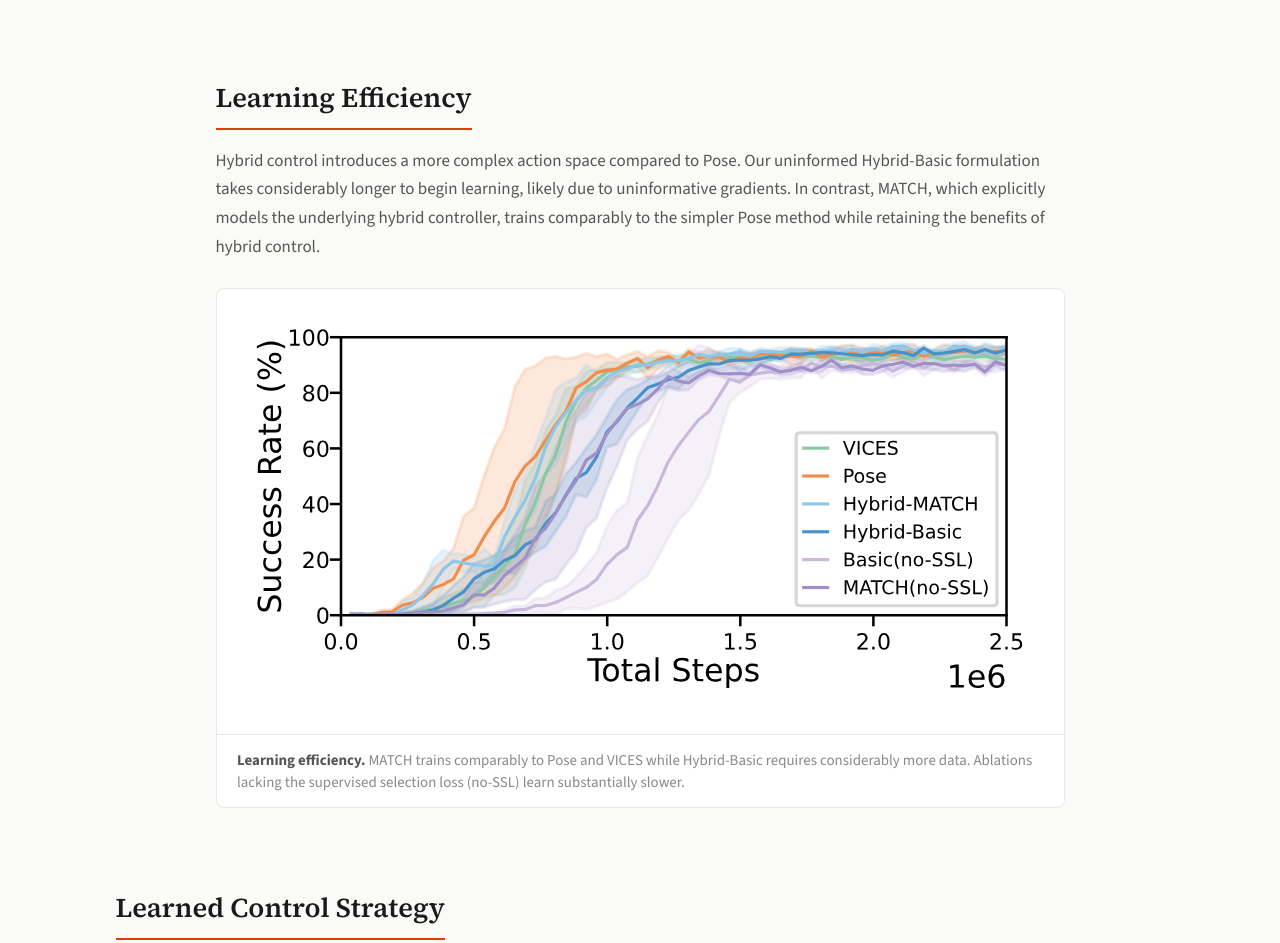
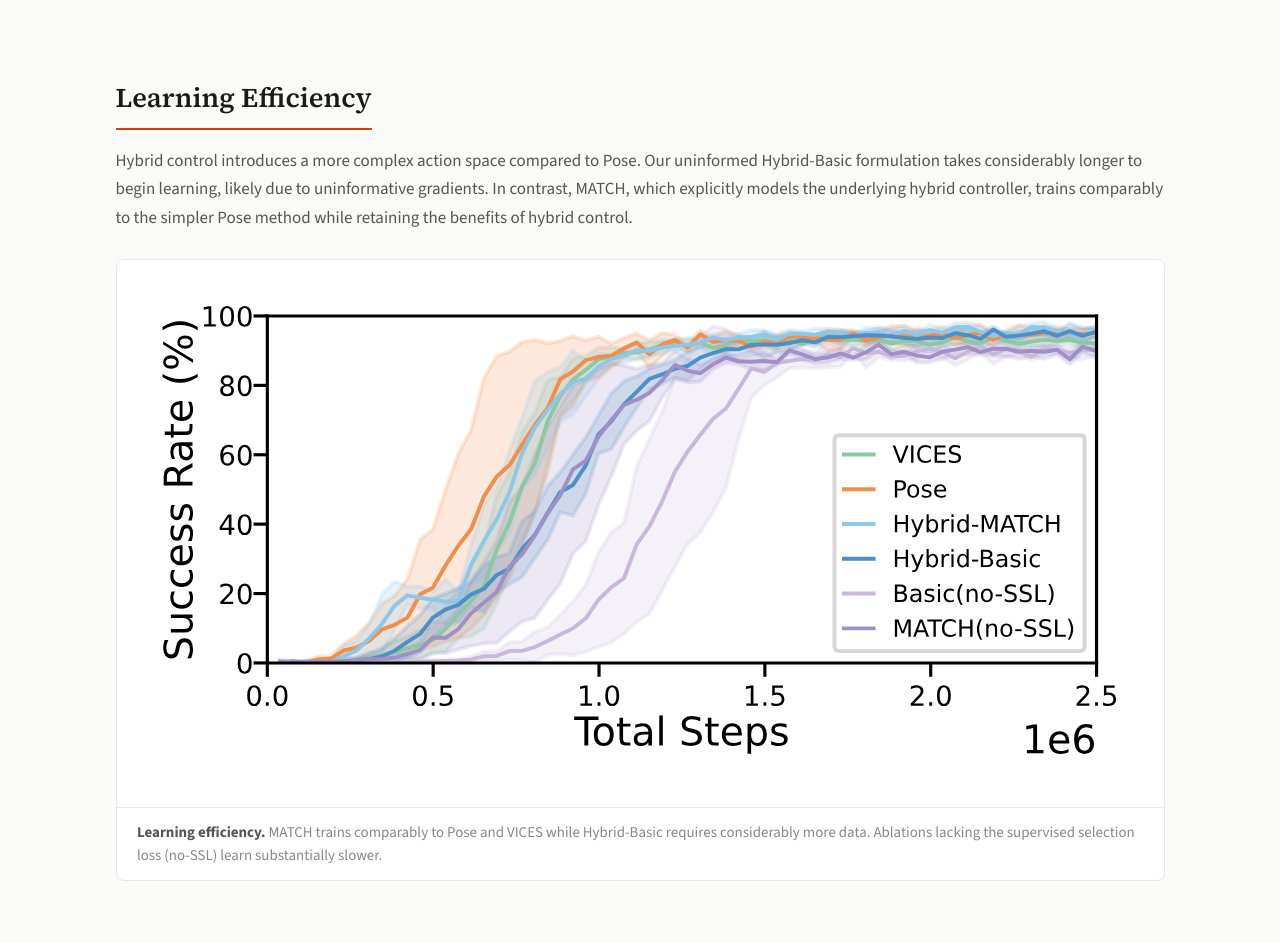
Before and after one commit to RoboNuke/learning_hybrid-control_for_in-contact_manipulation, a plain HTML site: page index.html in a window 1280 px wide. Shown: the part 6547-7490 px from the top of the page. Drawn offline with nearby package versions, Linux system fonts and the light colour scheme.

Commit message:
Make Learning Efficiency section full width

```diff
--- a/index.html
+++ b/index.html
@@ -841,7 +841,7 @@
   </section>
 
   <!-- ===== LEARNING EFFICIENCY ===== -->
-  <section>
+  <section class="wide">
     <h2 class="section__title">Learning Efficiency</h2>
     <p>
       Hybrid control introduces a more complex action space compared to Pose. Our uninformed Hybrid-Basic formulation takes considerably longer to begin learning, likely due to uninformative gradients. In contrast, MATCH, which explicitly models the underlying hybrid controller, trains comparably to the simpler Pose method while retaining the benefits of hybrid control.
```
